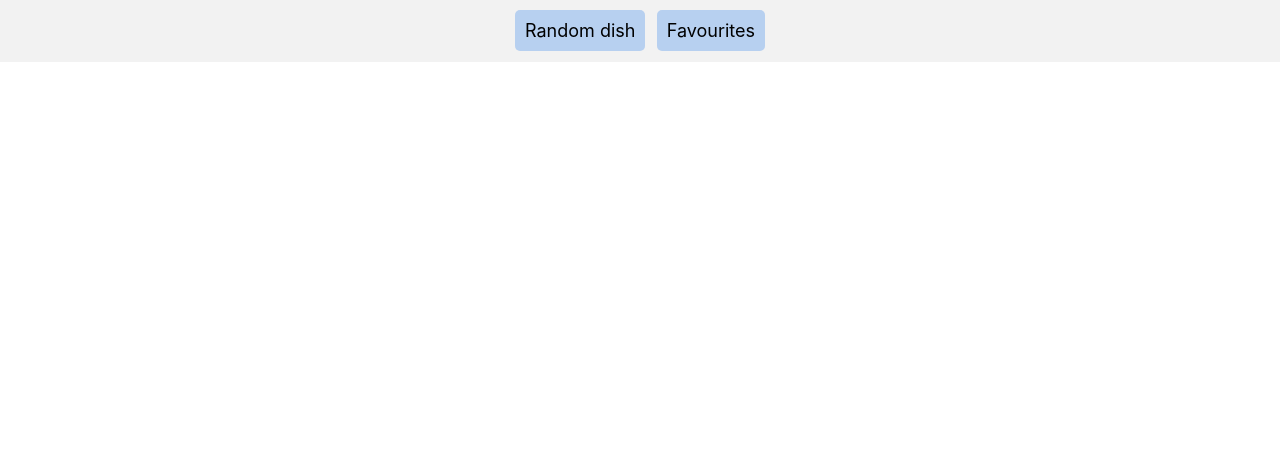
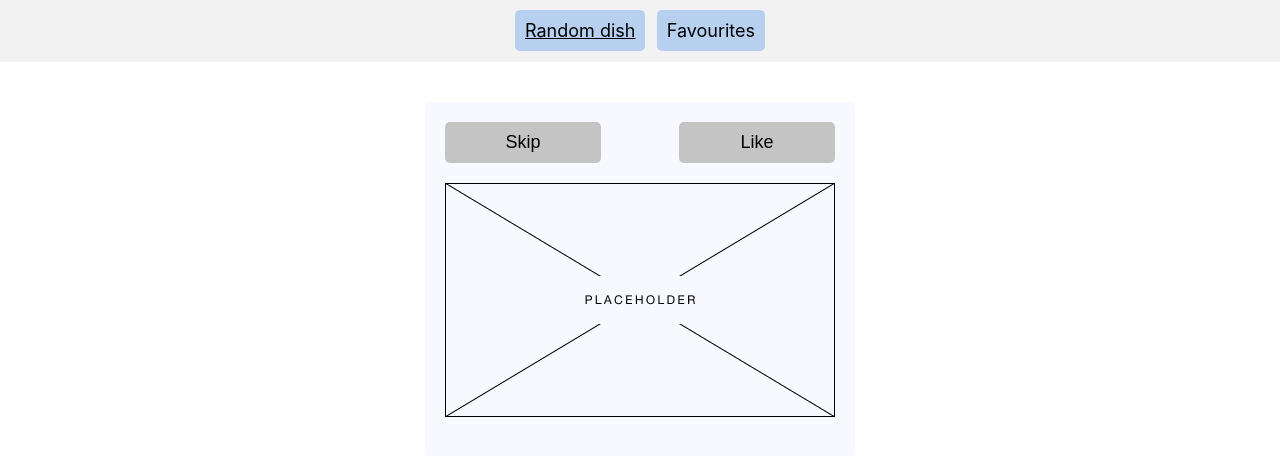
Before and after one commit to webitall2019/foodify, a React (Create React App) app: page / in a window 1280 px wide. Shown: the top 456 px of the page. Built offline with nearby package versions, Linux system fonts and the light colour scheme; no server answers.

Commit message:
buttons setted above the  content

```diff
--- a/package.json
+++ b/package.json
@@ -8,7 +8,7 @@
     "@testing-library/user-event": "^12.8.3",
     "react": "^17.0.2",
     "react-dom": "^17.0.2",
-    "react-router-dom": "^5.2.1",
+    "react-router-dom": "^6.2.2",
     "react-scripts": "4.0.3",
     "web-vitals": "^1.1.2"
   },
--- a/src/App.js
+++ b/src/App.js
@@ -1,24 +1,24 @@
 import classes from "./App.module.css";
-import { BrowserRouter as Router, Route, Link } from "react-router-dom";
+import { Routes, Route, NavLink } from "react-router-dom";
 import Random from "./components/random/Random";
 import Favourites from "./components/Favourites/Favourites";
 function App() {
   return (
     <div className="App">
-      <Router>
       <nav className={classes.header}>
         <ul className={classes.header__list}>
           <li>
-              <Link to="/main">Random dish</Link>
+            <NavLink to="/">Random dish</NavLink>
           </li>
           <li>
-              <Link to="/favorites">Favourites</Link>
+            <NavLink to="/favorites">Favourites</NavLink>
           </li>
         </ul>
       </nav>
-        <Route path="/main" component={Random} />
-        <Route path="/favorites" component={Favourites} />
-      </Router>
+      <Routes>
+        <Route path="/" element={<Random />} />
+        <Route path="/favorites" element={<Favourites />} />
+      </Routes>
     </div>
   );
 }
--- a/src/components/Favourites/Favourites.js
+++ b/src/components/Favourites/Favourites.js
@@ -4,8 +4,9 @@ import Container from "../UI/Container/Container";
 import classes from "./favourites.module.css";
 import placeholderImage from "../../img/Placeholder.png";
 import Modal from "../UI/Modal/Modal";
-function Favorites(props) {
-  const [isOpen, setIsOpen] = useState();
+
+function Favorites() {
+  const [isOpen, setIsOpen] = useState(false);
   const [isNewreceipt, setIsNewreceipt] = useState(false);
   const updatePage = (state) => {
     return setIsNewreceipt(state);
@@ -29,7 +30,7 @@ function Favorites(props) {
   showAllSavedreceipts();
 
   const addNewReceiptFunc = () => {
-    setIsOpen(true);
+    setIsOpen(!isOpen);
   };
 
   return (
--- a/src/components/UI/Container/container.module.css
+++ b/src/components/UI/Container/container.module.css
@@ -1,6 +1,7 @@
 .container{
     max-width: 90%;
     margin: 0 auto;
+    padding-bottom: 30px;
     display: flex;
     flex-wrap: wrap;
 }
--- a/src/components/random/Random.js
+++ b/src/components/random/Random.js
@@ -4,6 +4,7 @@ import Card from "../UI/Card/Card";
 import Button from "../UI/Button/Button";
 import classes from "./random.module.css";
 import placeholderImage from "../../img/Placeholder.png";
+
 const API_URL = "https://www.themealdb.com/api/json/v1/1/random.php";
 
 function Random() {
@@ -23,6 +24,7 @@ function Random() {
   };
 
   useEffect(() => {
+    console.log("random");
     getMeals();
   }, []);
 
@@ -44,6 +46,14 @@ function Random() {
   return (
     <Container>
       <Card size={100}>
+        <div className={classes.buttonsBox}>
+          <Button btnName={"Skip"} onSkip={skipFunc} ></Button>
+          <Button
+            btnName={"Like"}
+            onLike={saveReceipt}
+            isDisabled={isDisabled}
+          ></Button>
+        </div>
         <div className={classes.cardImageWrap}>
           <img
             src={
@@ -59,14 +69,6 @@ function Random() {
           <h3 className="meal-title">{mealObject.strMeal}</h3>
           <p className="meal-receipt">{mealObject.strInstructions}</p>
         </div>
-        <div className={classes.buttonsBox}>
-          <Button btnName={"Skip"} onSkip={skipFunc}></Button>
-          <Button
-            btnName={"Like"}
-            onLike={saveReceipt}
-            isDisabled={isDisabled}
-          ></Button>
-        </div>
       </Card>
     </Container>
   );
--- a/src/components/random/random.module.css
+++ b/src/components/random/random.module.css
@@ -9,4 +9,5 @@
 .buttonsBox{
     display: flex;
     justify-content: space-between;
+    margin-bottom: 20px;
 }
--- a/src/index.css
+++ b/src/index.css
@@ -42,6 +42,9 @@ button:hover{
 .meal-info{
   word-break: break-word;
 }
+.active{
+  text-decoration: underline;
+}
 @media screen and (min-width: 768px) {
   .meal-receipt{
     font-size: 18px;
--- a/src/index.js
+++ b/src/index.js
@@ -1,11 +1,14 @@
 import React from "react";
 import ReactDOM from "react-dom";
 import "./index.css";
+import { BrowserRouter } from "react-router-dom";
 import App from "./App";
 
 ReactDOM.render(
   <React.StrictMode>
-    <App />
+    <BrowserRouter>
+      <App />
+    </BrowserRouter>
   </React.StrictMode>,
   document.getElementById("root")
 );
```
Also changed, not shown: 1 other file (tests, documents, lock files or other folders). Lines whose indentation alone changed are shown as unchanged.
